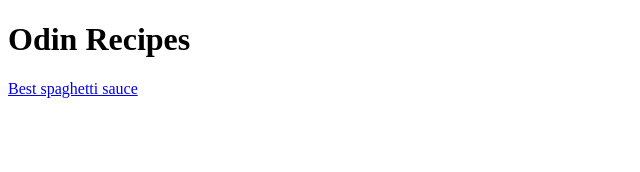
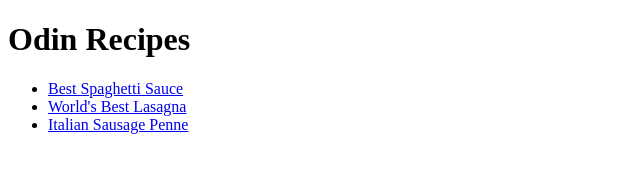
Before and after one commit to StevanCubrilo/odin-recipes, a plain HTML site: page index.html in a window 1280 px wide. Shown: the whole page, without its empty margins (0-640 px from the left). Drawn offline with Linux system fonts and the light colour scheme.

Commit message:
Add more links for recepies

```diff
--- a/index.html
+++ b/index.html
@@ -8,6 +8,11 @@
 </head>
 <body>
     <h1>Odin Recipes</h1>
-    <a href="recipes/spaghetti_sauce.html">Best spaghetti sauce</a>
+    <ul>
+        <li><a href="recipes/spaghetti_sauce.html">Best Spaghetti Sauce</a></li>
+        <li><a href="recipes/best_lasagna.html">World's Best Lasagna</a></li>
+        <li><a href="recipes/italian_sausage_penne.html">Italian Sausage Penne</a></li>
+    </ul>
+
 </body>
 </html>
```
